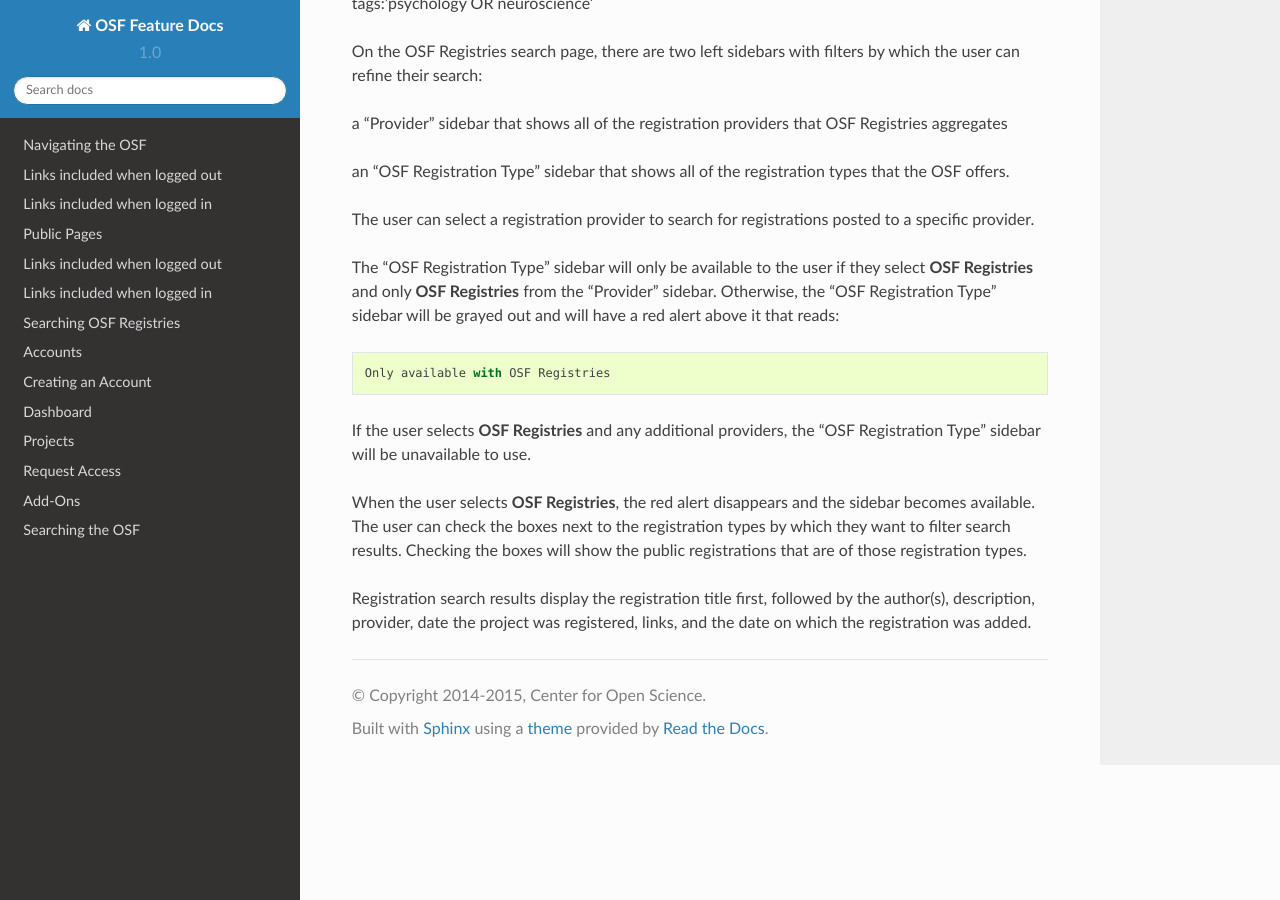
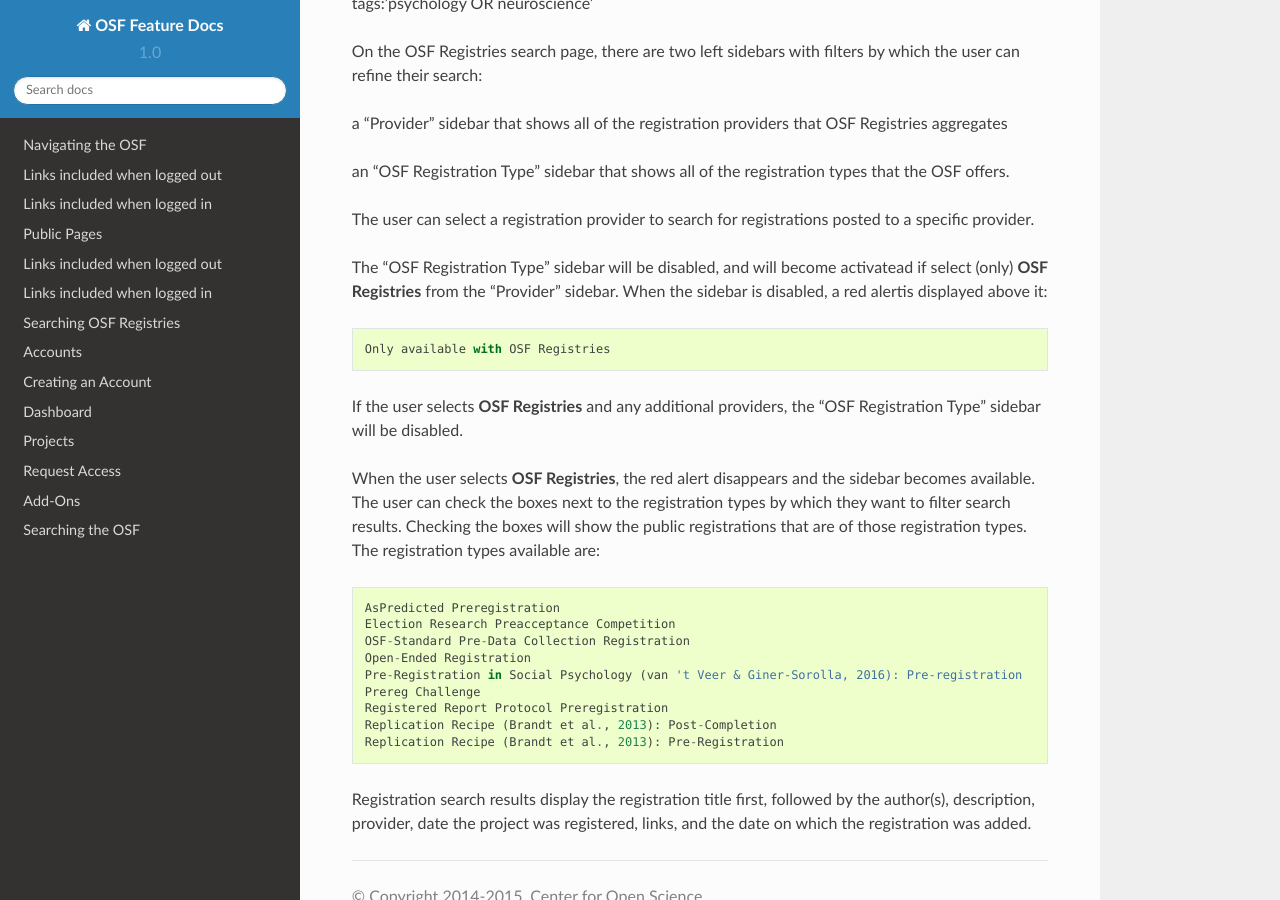
Before and after one commit to CenterForOpenScience/OSFDocs, a Sphinx documentation site: the page built from docs/projects/registries.rst, in a window 1280 px wide and 900 px high, scrolled down 1235 px. Built offline with Sphinx 7.4.7 and the Read the Docs theme 2.0.0, drawn with Linux system fonts in a browser that asks for light colours.

Commit message:
Added rr form to registries search

```diff
--- a/docs/projects/registries.rst
+++ b/docs/projects/registries.rst
@@ -48,12 +48,22 @@
 
 The user can select a registration provider to search for registrations posted to a specific provider.
 
-The "OSF Registration Type" sidebar will only be available to the user if they select **OSF Registries** and only **OSF Registries** from the "Provider" sidebar. Otherwise, the "OSF Registration Type" sidebar will be grayed out and will have a red alert above it that reads::
+The "OSF Registration Type" sidebar will be disabled, and will become activatead if select (only) **OSF Registries** from the "Provider" sidebar. When the sidebar is disabled, a red alertis displayed above it::
 
     Only available with OSF Registries
 
-If the user selects **OSF Registries** and any additional providers, the "OSF Registration Type" sidebar will be unavailable to use.
+If the user selects **OSF Registries** and any additional providers, the "OSF Registration Type" sidebar will be disabled.
 
-When the user selects **OSF Registries**, the red alert disappears and the sidebar becomes available. The user can check the boxes next to the registration types by which they want to filter search results. Checking the boxes will show the public registrations that are of those registration types.
+When the user selects **OSF Registries**, the red alert disappears and the sidebar becomes available. The user can check the boxes next to the registration types by which they want to filter search results. Checking the boxes will show the public registrations that are of those registration types. The registration types available are::
+
+    AsPredicted Preregistration
+    Election Research Preacceptance Competition
+    OSF-Standard Pre-Data Collection Registration
+    Open-Ended Registration
+    Pre-Registration in Social Psychology (van 't Veer & Giner-Sorolla, 2016): Pre-registration
+    Prereg Challenge
+    Registered Report Protocol Preregistration
+    Replication Recipe (Brandt et al., 2013): Post-Completion
+    Replication Recipe (Brandt et al., 2013): Pre-Registration
 
 Registration search results display the registration title first, followed by the author(s), description, provider, date the project was registered, links, and the date on which the registration was added.
```
